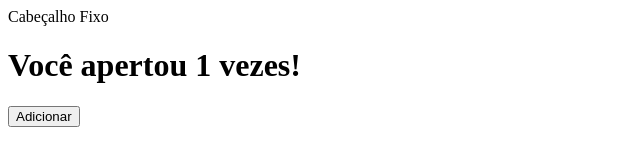
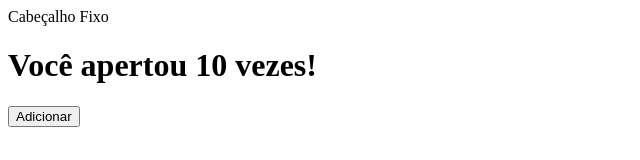
Before and after one commit to FelipeBMN/vercel, a Next.js app: page / in a window 1280 px wide. Shown: the top 160 px of the page, without its empty margins (0-640 px from the left). Built offline with nearby package versions, Linux system fonts and the light colour scheme.

Commit message:
Update index.js

```diff
--- a/pages/index.js
+++ b/pages/index.js
@@ -12,10 +12,10 @@ function Home() {
 }
 
 function Contagem() {
-    const [contador, setContador] = useState(1);
+    const [contador, setContador] = useState(10);
 
     function adicionarContador() {
-        setContador(contador + 1);
+        setContador(contador + 2);
     }
 
     return (
```
